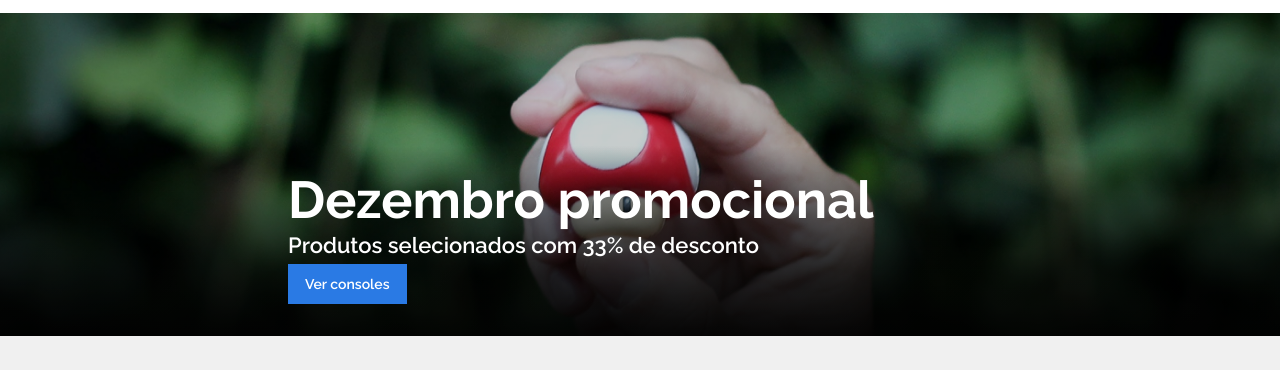
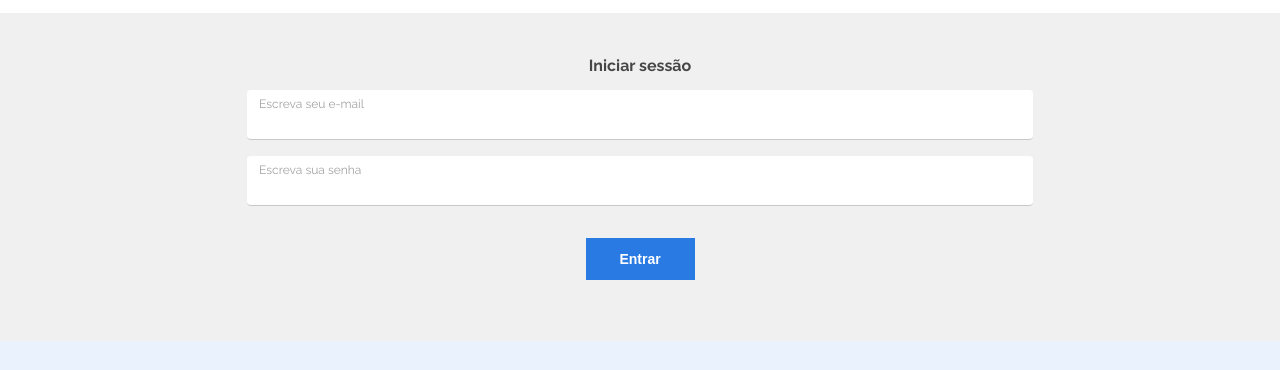
Before and after one commit to bruvini/ChallengeAluraGeek, a plain HTML site: page login.html in a window 1280 px wide. Shown: the part 75-445 px from the top of the page. Drawn offline with nearby package versions, Linux system fonts and the light colour scheme.

Commit message:
exclusão do banner da página de login

```diff
--- a/login.html
+++ b/login.html
@@ -30,15 +30,6 @@
         </div>
         <a href="#" class="pesquisa_link__lupa lupa2"><img src="/img/search2.png" alt="" class="pesquisa__lupa"></a>
     </header>
-
-    <!--BANNER-->
-    <section class="banner">
-        <div class="banner_info">
-            <h2 class="texto_primario">Dezembro promocional</h2>
-            <h2 class="texto_secundario">Produtos selecionados com 33% de desconto</h2>
-            <a href="" class="banner_botao botao_secundario">Ver consoles</a>
-        </div>
-    </section>
 
     <!--LOGIN-->
     <section class="login">
```
